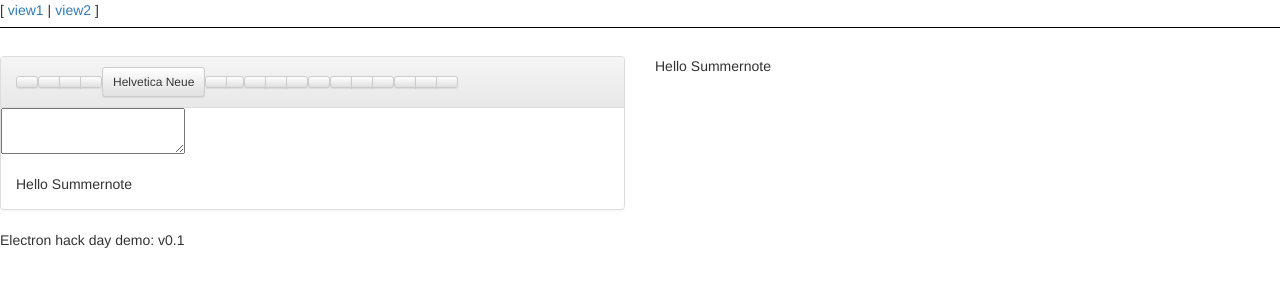
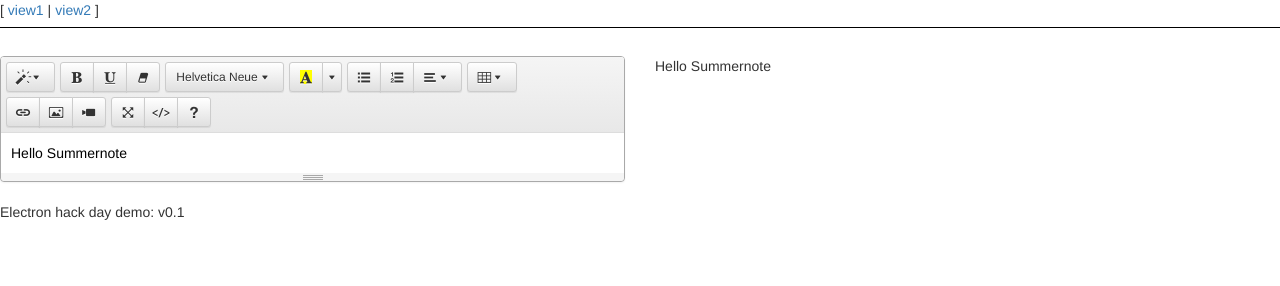
Before and after one commit to OP-Eric/electron, a website: page app/index.html in a window 1280 px wide. Drawn offline with nearby package versions, Linux system fonts and the light colour scheme.

Commit message:
MINOR fixup summernote css link

```diff
--- a/app/index.html
+++ b/app/index.html
@@ -14,6 +14,7 @@
   <link rel="stylesheet" href="bower_components/bootstrap/dist/css/bootstrap-theme.min.css">
   <link rel="stylesheet" href="bower_components/html5-boilerplate/dist/css/main.css">
   <link rel="stylesheet" href="bower_components/font-awesome/css/font-awesome.css">
+  <link rel="stylesheet" href="bower_components/summernote/dist/summernote.css">
   <link rel="stylesheet" href="app.css">
   <script src="bower_components/html5-boilerplate/dist/js/vendor/modernizr-2.8.3.min.js"></script>
   <script src="bower_components/jquery/dist/jquery.js"></script>
```
